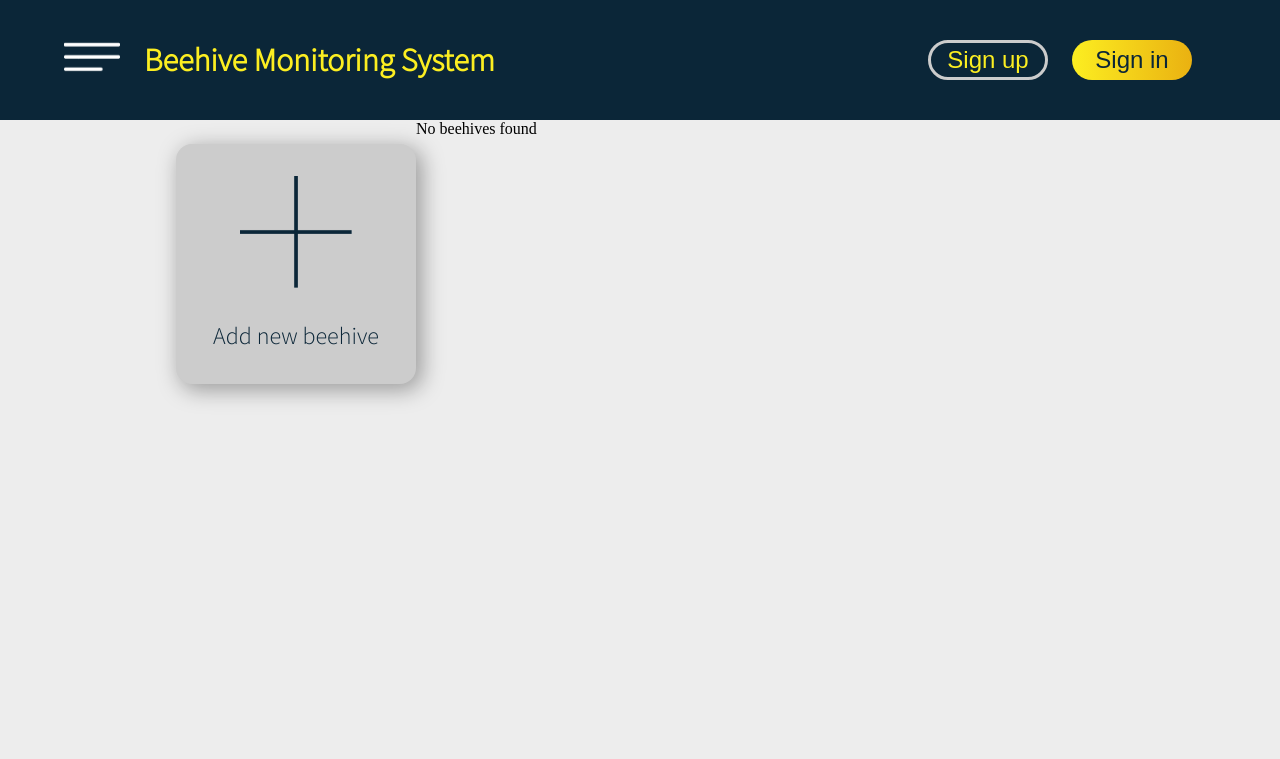
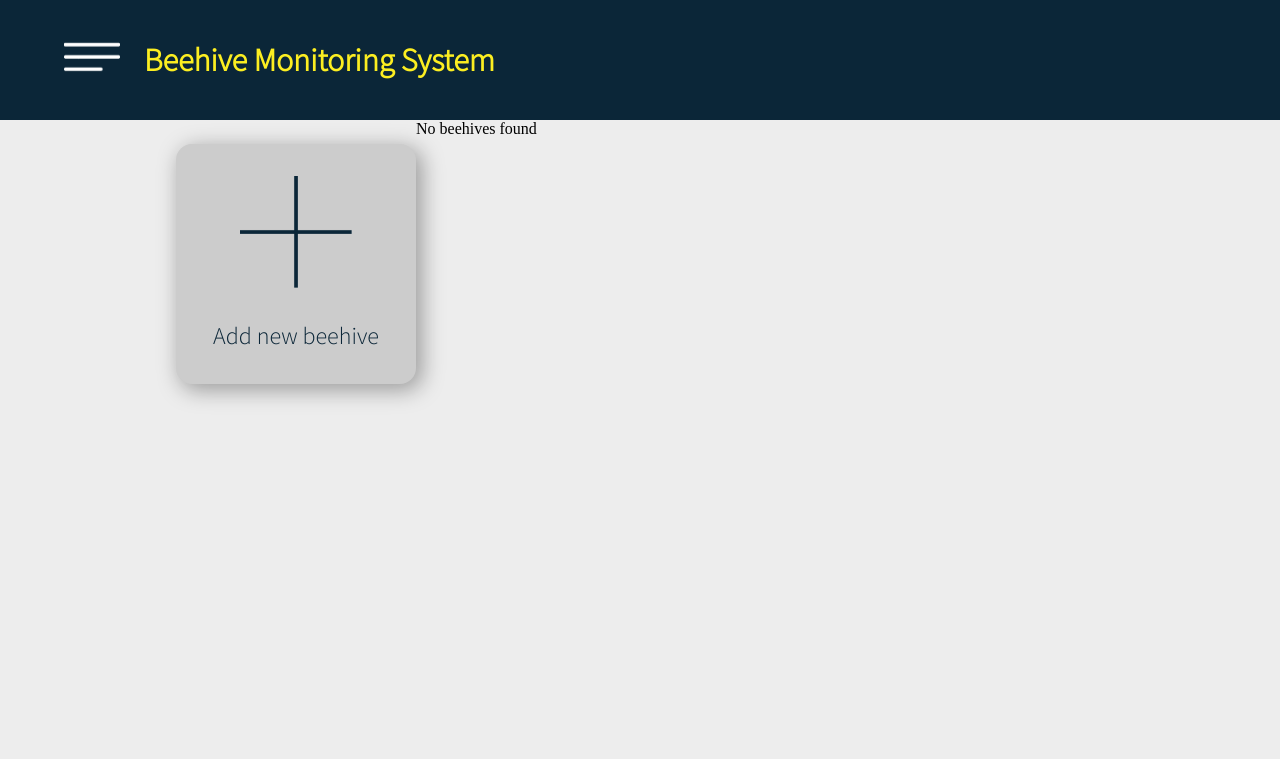
Before and after one commit to Chr1ssW/project-bees, a PHP site: page /website/html/userBeeHives.php in a window 1280 px wide. Shown: the top 759 px of the page. Run offline with PHP 8.4, Linux system fonts and the light colour scheme; the visitor is signed in with stand-in values (Sample User, id 1); data that the repository does not hold is empty.

Commit message:
Hiding login/signup
When user is loggedin, login and signup buttons are hidden

```diff
--- a/website/html/beehivesMap.php
+++ b/website/html/beehivesMap.php
@@ -22,10 +22,6 @@
                         </a>
                         <h2>Beehive Monitoring System</h2>
                     </span>
-                <span>
-                    <button class="signup-btn" type="button" onclick="openSignup()">Sign up</button>
-                    <button class="signin-btn" type="button" onclick="openLogin()">Sign in</button>
-                </span>
                 </nav>
             </header>
             <main>
--- a/website/html/sidebarAndPopup.php
+++ b/website/html/sidebarAndPopup.php
@@ -1,18 +1,23 @@
 <div id="sidebar">
     <a href="javascript:void(0)" class="closebtn" onclick="closeNav()">&times;</a>
     <ul>
-        <li class="mobile-signin" onclick="openLogin()">
-            <a href="#">
-                <span class="icon"><img src="../resources/img/login.png" alt="account"></span>
-                <span class="title">Sign in</span>
-            </a>
-        </li>
-        <li class="mobile-signup" onclick="openSignup()">
-            <a href="#">
-                <span class="icon"><img src="../resources/img/signup.png" alt="account"></span>
-                <span class="title">Sign up</span>
-            </a>
-        </li>
+        <script>
+            if (screen.width < 570 && Boolean(<?php echo (!isset($_SESSION['loggedin'])) ?>)) {
+            var lines = '<li class="mobile-signin" onclick="openLogin()">';
+            lines += '<a href="#">';
+            lines += '<span class="icon"><img src="../resources/img/login.png" alt="account"></span>';
+            lines += '<span class="title">Sign in</span>';
+            lines += '</a>';
+            lines += '</li>';
+            lines += '<li class="mobile-signup" onclick="openSignup()">';
+            lines += '<a href="#">';
+            lines += '<span class="icon"><img src="../resources/img/signup.png" alt="account"></span>';
+            lines += '<span class="title">Sign up</span>';
+            lines += '</a>';
+            lines += '</li>';
+            document.write(lines);
+            }
+            </script>
         <li>
             <a href="#">
                 <span class="icon"><img src="../resources/img/account.png" alt="Account"></span>
--- a/website/html/userBeeHives.php
+++ b/website/html/userBeeHives.php
@@ -35,10 +35,6 @@
                         </a>
                         <h2>Beehive Monitoring System</h2>
                     </span>
-                <span>
-                    <button class="signup-btn" type="button" onclick="openSignup()">Sign up</button>
-                    <button class="signin-btn" type="button" onclick="openLogin()">Sign in</button>
-                </span>
                 </nav>
             </header>
             <main>
@@ -48,7 +44,6 @@
                         <p>Add new beehive</p>
                     </div>
                     <?php
-
                     $userID = $_SESSION['userID'];
 
 
```
Also changed, not shown: website/html/index.php (+10 -5 lines). Lines whose indentation alone changed are shown as unchanged.
